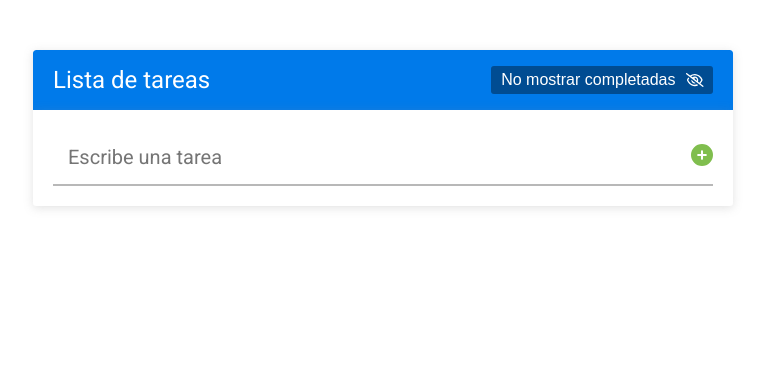
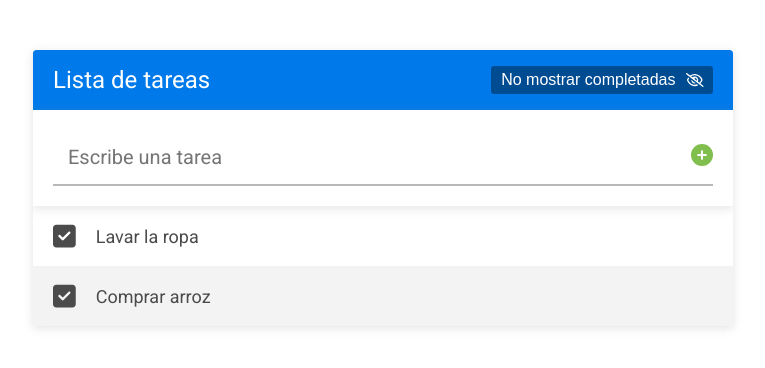
Before and after one commit to David-F-98/app_lista_tareas, a React (Create React App) app: page / in a window 1280 px wide. Shown: the top 368 px of the page, without its empty margins (257-1022 px from the left). Built offline with nearby package versions, Linux system fonts and the light colour scheme.

Commit message:
Lista de tareas

```diff
--- a/src/App.css
+++ b/src/App.css
@@ -88,3 +88,62 @@
 	font-size: 22px;
 	color: var(--verde);
 }
+
+
+/* * --- --- ---  LISTA TAREAS --- --- --- */
+
+.lista-tareas {
+	list-style: none;
+	height: 100%;
+	overflow: auto;
+}
+
+.lista-tareas__tarea {
+	height: 60px;
+	padding: 0 20px;
+	align-items: center;
+	color: #4B4B4B;
+	font-size: 18px;
+	display: grid;
+	grid-template-columns: auto 1fr auto;
+}
+
+.lista-tareas__texto {
+	text-align: left;
+	width: 100%;
+}
+
+.lista-tareas__tarea:hover .lista-tareas__icono-accion {
+	opacity: 0.5;
+}
+
+.lista-tareas__tarea:nth-child(even) {
+	background: #F3F3F3;
+}
+
+.lista-tareas__contenedor-botones {
+	display: flex;
+}
+
+.lista-tareas__icono {
+	cursor: pointer;
+	font-size: 16px;
+}
+
+.lista-tareas__icono-check {
+	margin-right: 20px;
+	font-size: 26px;
+}
+
+.lista-tareas__icono-accion {
+	margin-left: 20px;
+	opacity: 0;
+	transition: .3s ease all;
+}
+
+.lista-tareas__mensaje {
+	text-align: center;
+	color: #b8b8b8;
+	font-size: 20px;
+	padding: 40px 20px;
+}
--- a/src/App.js
+++ b/src/App.js
@@ -3,6 +3,7 @@
 import { useState } from 'react';
 import FormularioTareas from './Components/FormularioTareas';
 import Header from './Components/Header';
+import ListaTareas from './Components/ListaTareas';
 
 const App = () => {
 
@@ -25,6 +26,7 @@
     <div className='contenedor'>
       <Header/>
       <FormularioTareas tareas={tareas} cambiarTareas={cambiarTareas}/>
+      <ListaTareas tareas={tareas}></ListaTareas>
     </div>
   );
 }
--- /dev/null
+++ b/src/Components/ListaTareas.jsx
@@ -0,0 +1,20 @@
+import React from 'react';
+import Tarea from './Tarea';
+const ListaTareas = ({tareas}) => {
+    return (
+        <ul className='lista-tareas'>
+            {tareas.length > 0 ?
+                tareas.map((tarea)=>{
+                    return  <Tarea
+                    key={tarea.id}
+                    tarea={tarea}
+
+                    />
+                })
+            : <div className='lista-tareas__mensaje'>No hay tareas agregadas</div>
+            }
+        </ul>
+    );
+}
+
+export default ListaTareas;
--- /dev/null
+++ b/src/Components/Tarea.jsx
@@ -0,0 +1,28 @@
+import React from 'react';
+import { FontAwesomeIcon } from '@fortawesome/react-fontawesome';
+import { faCheckSquare, faEdit, faTimes } from '@fortawesome/free-solid-svg-icons';
+const Tarea = ({tarea}) => {
+    return (
+        <li className='lista-tareas__tarea'>
+            <FontAwesomeIcon
+                icon={faCheckSquare}
+                className='lista-tareas__icono-icono lista-tareas__icono-check'
+            />
+            <div className='lista-tareas__texto'>
+            {tarea.texto}
+            </div>
+            <div className='lista-tareas__contenedor-botones'>
+                <FontAwesomeIcon
+                    icon={faEdit}
+                    className='lista-tareas__icono-icono lista-tareas__icono-accion'
+                />
+                <FontAwesomeIcon
+                    icon={faTimes}
+                    className='lista-tareas__icono-icono lista-tareas__icono-accion'
+                />
+            </div>
+        </li>
+     );
+}
+
+export default Tarea;
```
